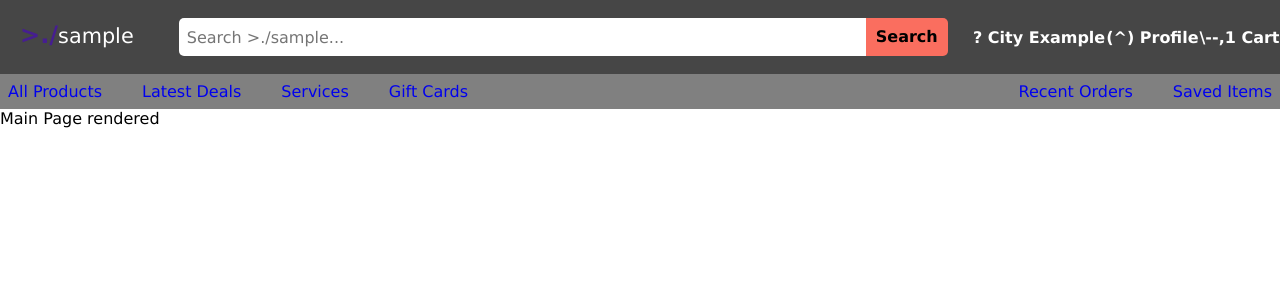
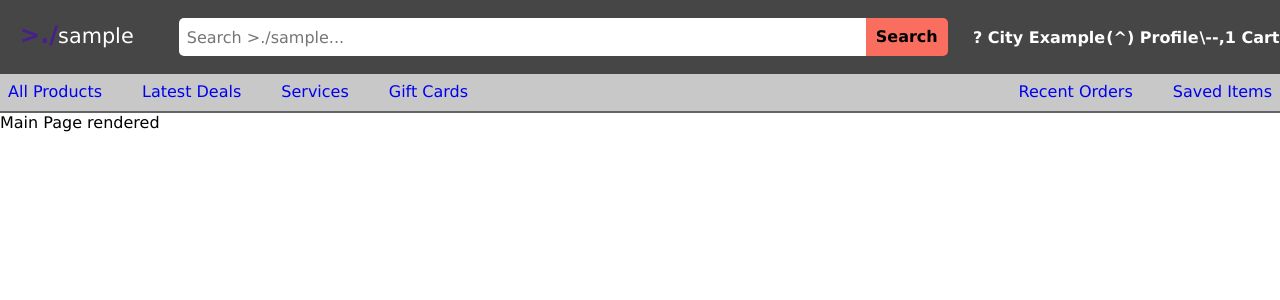
Before and after one commit to AlexDeL8/sample-e-commerce, a React (Create React App) app: page / in a window 1280 px wide. Shown: the top 300 px of the page. Built offline with nearby package versions, Linux system fonts and the light colour scheme.

Commit message:
hover addition

```diff
--- a/src/components/header/main_nav.sass
+++ b/src/components/header/main_nav.sass
@@ -1,12 +1,23 @@
+$main-nav-grey: rgb(200, 200, 200)
+$main-nav-grey-secondary: rgb(100, 100, 100)
+
 .MainNav
     padding: 8px
     display: flex
     flex-direction: row
     justify-content: flex-start
-    background-color: grey
+    background-color: $main-nav-grey
+    border-bottom: 2px solid $main-nav-grey-secondary
 
     ul
         column-gap: 40px
+
+    li
+        padding-bottom: 2px
+
+    li:hover
+        padding-bottom: 0px
+        border-bottom: 2px solid black
 
     #products-services-list
         flex: 3
```
